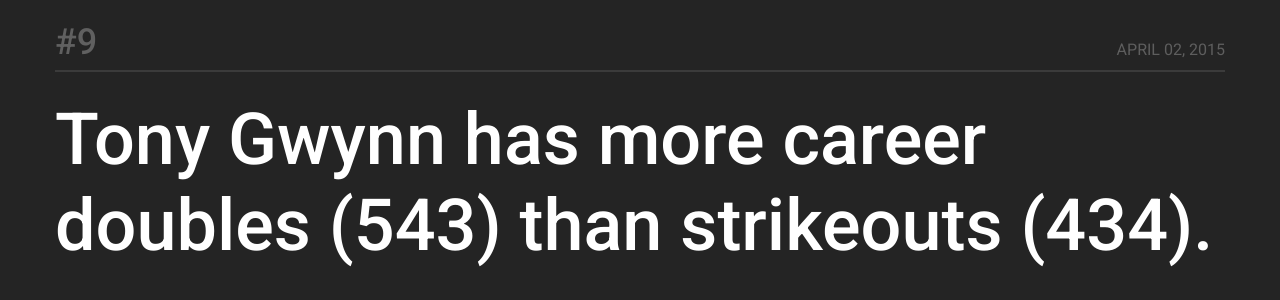
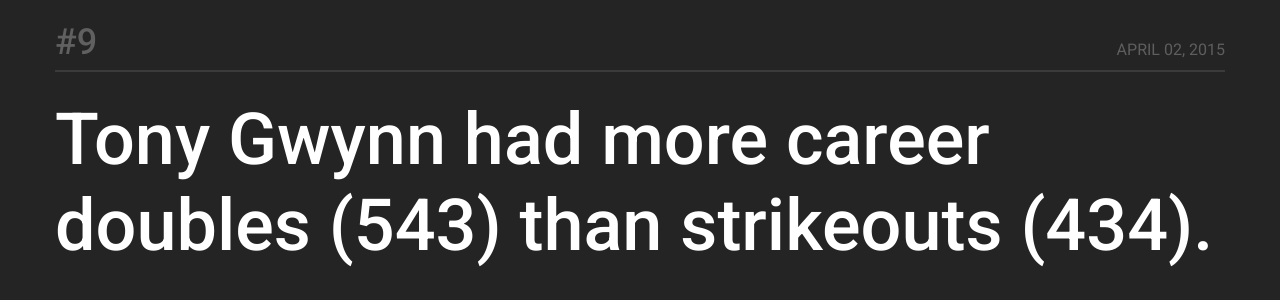
Before and after one commit to jcoyle/Game162, a Jekyll site: the page built from _posts/2015-04-02-9.md, in a window 1280 px wide. Shown: the part 210-510 px from the top of the page. Built offline with Jekyll 4.4.1, drawn with Linux system fonts in a browser that asks for light colours.

Commit message:
blank commit to update gh-pages

```diff
--- a/_posts/2015-04-02-9.md
+++ b/_posts/2015-04-02-9.md
@@ -1,6 +1,6 @@
 ---
 title:
-  - Tony Gwynn has more career doubles (543) than strikeouts (434).
+  - Tony Gwynn had more career doubles (543) than strikeouts (434).
 secondary:
   - His highest career strikeout season was just 40 in 1988. His best doubles year was 49 in 1997.
 reference:
```
